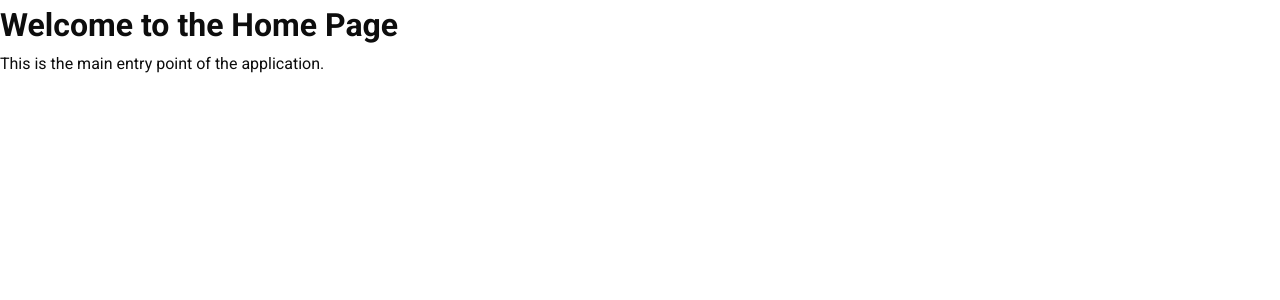
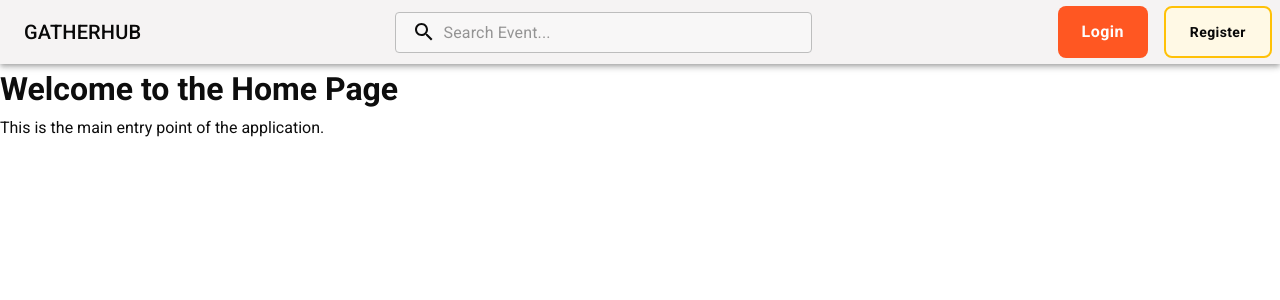
Before and after one commit to mikegoat1/The-Eventers, a Next.js app in the folder event_management_system/: page / in a window 1280 px wide. Shown: the top 300 px of the page. Built offline with nearby package versions, Linux system fonts and the light colour scheme.

Commit message:
Add Navbar component and integrate theme provider: create a responsive Navbar with search functionality and buttons; update MyApp to use MUI ThemeProvider; add MUI icons dependency; enhance GenericButton styling

```diff
--- a/event_management_system/package.json
+++ b/event_management_system/package.json
@@ -13,6 +13,7 @@
   "dependencies": {
     "@emotion/react": "^11.13.5",
     "@emotion/styled": "^11.13.5",
+    "@mui/icons-material": "^6.1.9",
     "@mui/material": "^6.1.8",
     "bcrypt": "^5.1.1",
     "cors": "^2.8.5",
--- /dev/null
+++ b/event_management_system/src/ThemeProvider/ThemeProvider.jsx
@@ -0,0 +1,19 @@
+import { createTheme } from '@mui/material/styles';
+
+const theme = createTheme({
+  palette: {
+    primary: {
+      main: '#1976d2',
+    },
+    secondary: {
+      main: '#dc004e',
+    },
+  },
+  typography: {
+    button: {
+      textTransform: 'none',
+    },
+  },
+});
+
+export default theme;
--- a/event_management_system/src/components/GenericButton/index.jsx
+++ b/event_management_system/src/components/GenericButton/index.jsx
@@ -3,53 +3,43 @@ import Stack from '@mui/material/Stack';
 import PropTypes from 'prop-types';
 import { styled } from '@mui/material/styles';
 import Button from '@mui/material/Button';
-import { useTheme } from '@mui/material/styles';
+import { darken } from '@mui/system';
 
 // Create a styled button with theme-aware and custom color support
-const StyledButton = styled(Button)(({ theme, customcolor, variant }) => {
-  const primaryColor = customcolor || theme.palette.primary.main;
-  const primaryHoverColor = theme.palette.augmentColor({
-    main: primaryColor,
-  }).dark;
-  const secondaryBorderColor = customcolor || theme.palette.secondary.main;
-  const secondaryHoverBackgroundColor = theme.palette.action.hover;
-
+const StyledButton = styled(Button)(({ customcolor, variant }) => {
   const primaryStyles = {
-    backgroundColor: primaryColor,
-    color: theme.palette.getContrastText(primaryColor),
+    backgroundColor: customcolor || '#FF5722',
+    color: '#FDFCFC',
     borderRadius: '8px',
     padding: '8px 24px',
     fontWeight: 'bold',
     fontSize: '16px',
     lineHeight: '1.5',
     '&:hover': {
-      backgroundColor: primaryHoverColor,
+      backgroundColor: customcolor ? darken(customcolor, 0.2) : '#AD2800', // Darken the custom color or use a default hover color
     },
     '&:disabled': {
-      backgroundColor: theme.palette.action.disabledBackground,
-      color: theme.palette.action.disabled,
+      backgroundColor: '#CAC0BF', // Disabled background color
+      color: '#CABFBF', // Disabled text color
     },
   };
 
   const secondaryStyles = {
-    border: `2px solid ${secondaryBorderColor}`,
-    color: secondaryBorderColor,
-    backgroundColor: 'transparent',
+    border: `2px solid ${customcolor || '#FFC107'}`, // Default secondary color
+    color: customcolor || '#080808',
+    backgroundColor: '#FFF9E5',
     borderRadius: '8px',
     padding: '12px 24px',
     fontWeight: 'bold',
-    fontSize: '16px',
     '&:hover': {
-      backgroundColor: secondaryHoverBackgroundColor,
-      borderColor: theme.palette.secondary.dark,
+      backgroundColor: '#FFC107', // Hover background color
+      borderColor: customcolor ? darken(customcolor, 0.2) : '#9E7700', // Darken the custom color or use a default hover border color
     },
   };
 
   const commonStyles = {
     textTransform: 'none', // Prevent uppercase transformation
-    transition: theme.transitions.create(['background-color', 'border-color'], {
-      duration: theme.transitions.duration.short,
-    }),
+    transition: 'background-color 0.3s, border-color 0.3s', // Transition for background and border color
   };
 
   return variant === 'secondary'
@@ -67,8 +57,6 @@ const GenericButton = ({
   endIcon,
   customColor,
 }) => {
-  const theme = useTheme(); // Access the current theme
-
   return (
     <Stack spacing={2} direction="row">
       <StyledButton
@@ -80,7 +68,6 @@ const GenericButton = ({
         endIcon={endIcon}
         customcolor={customColor}
         disabled={disabled}
-        theme={theme} // Pass theme for styling
       >
         {text}
       </StyledButton>
--- /dev/null
+++ b/event_management_system/src/components/Navbar/index.jsx
@@ -0,0 +1,115 @@
+import React from 'react';
+import PropTypes from 'prop-types';
+import AppBar from '@mui/material/AppBar';
+import Box from '@mui/material/Box';
+import Toolbar from '@mui/material/Toolbar';
+// import IconButton from '@mui/material/IconButton';
+import Typography from '@mui/material/Typography';
+import { styled, alpha } from '@mui/material/styles';
+import InputBase from '@mui/material/InputBase';
+// import MenuItem from '@mui/material/MenuItem';
+// import Menu from '@mui/material/Menu';
+// import MenuIcon from '@mui/icons-material/Menu';
+import SearchIcon from '@mui/icons-material/Search';
+import GenericButton from '../GenericButton';
+
+const Search = styled('div')(({ theme }) => ({
+  position: 'relative',
+  borderRadius: theme.shape.borderRadius,
+  backgroundColor: alpha('#FBEAEA', 0.15),
+  border: '1px solid #BDBDBD',
+  '&:hover': {
+    backgroundColor: alpha(theme.palette.common.white, 0.25),
+    border: '2px solid #FF5722',
+  },
+  marginRight: theme.spacing(2),
+  marginLeft: 0,
+  width: '100%',
+  [theme.breakpoints.up('sm')]: {
+    marginLeft: theme.spacing(3),
+    width: 'auto',
+  },
+}));
+
+const SearchIconWrapper = styled('div')(({ theme }) => ({
+  padding: theme.spacing(0, 2),
+  height: '100%',
+  position: 'absolute',
+  pointerEvents: 'none',
+  display: 'flex',
+  alignItems: 'center',
+  justifyContent: 'center',
+}));
+
+const StyledInputBase = styled(InputBase)(({ theme }) => ({
+  color: '#0D0D0D',
+  '& .MuiInputBase-input': {
+    padding: theme.spacing(1, 1, 1, 0),
+    // vertical padding + font size from searchIcon
+    paddingLeft: `calc(1em + ${theme.spacing(4)})`,
+    transition: theme.transitions.create('width'),
+    width: '100%',
+    [theme.breakpoints.up('md')]: {
+      width: '40ch',
+    },
+  },
+}));
+const Navbar = ({ title }) => {
+  return (
+    <>
+      <Box sx={{ flexGrow: 1 }}>
+        <AppBar position="static">
+          <Toolbar
+            sx={{
+              display: 'flex',
+              justifyContent: 'space-between',
+              backgroundColor: '#F5F3F3',
+            }}
+          >
+            <Typography
+              className="navbarTitle"
+              variant="h6"
+              noWrap
+              component="div"
+              sx={{
+                display: { xs: 'none', sm: 'block' },
+                color: '#080808',
+                fontWeight: 'medium',
+                lineHeight: '18px',
+                letterSpacing: '0.5%',
+              }}
+            >
+              {title}
+            </Typography>
+            {/* <Box sx={{ flexGrow: 1 }} /> */}
+            <Box sx={{ display: { xs: 'none', md: 'block' } }}>
+              <Search sx={{ backgroundColor: '#F8F7F7' }}>
+                <SearchIconWrapper>
+                  <SearchIcon sx={{ color: '#0D0D0D' }} />
+                </SearchIconWrapper>
+                <StyledInputBase
+                  placeholder="Search Event..."
+                  inputProps={{ 'aria-label': 'search' }}
+                />
+              </Search>
+            </Box>
+            <Box display="flex" gap="8%">
+              <GenericButton color="inherit" variant="primary" text="Login" />
+              <GenericButton
+                color="inherit"
+                variant="secondary"
+                text="Register"
+              />
+            </Box>
+          </Toolbar>
+        </AppBar>
+      </Box>
+    </>
+  );
+};
+
+Navbar.propTypes = {
+  title: PropTypes.string.isRequired,
+};
+
+export default Navbar;
--- a/event_management_system/src/pages/_app.jsx
+++ b/event_management_system/src/pages/_app.jsx
@@ -1,9 +1,15 @@
 import React from 'react';
 import PropTypes from 'prop-types';
 import '../styles/globals.css';
+import { ThemeProvider } from '@mui/material';
+import theme from '@/ThemeProvider/ThemeProvider';
 
 function MyApp({ Component, pageProps }) {
-  return <Component {...pageProps} />;
+  return (
+    <ThemeProvider theme={theme}>
+      <Component {...pageProps} />
+    </ThemeProvider>
+  );
 }
 
 MyApp.propTypes = {
--- a/event_management_system/src/pages/index.jsx
+++ b/event_management_system/src/pages/index.jsx
@@ -1,11 +1,13 @@
+import Navbar from '@/components/Navbar';
 import React from 'react';
 
 const Home = () => {
   return (
-    <div>
+    <>
+      <Navbar title="GATHERHUB" />
       <h1>Welcome to the Home Page</h1>
       <p>This is the main entry point of the application.</p>
-    </div>
+    </>
   );
 };
 
```
Also changed, not shown: 1 other file (tests, documents, lock files or other folders).
